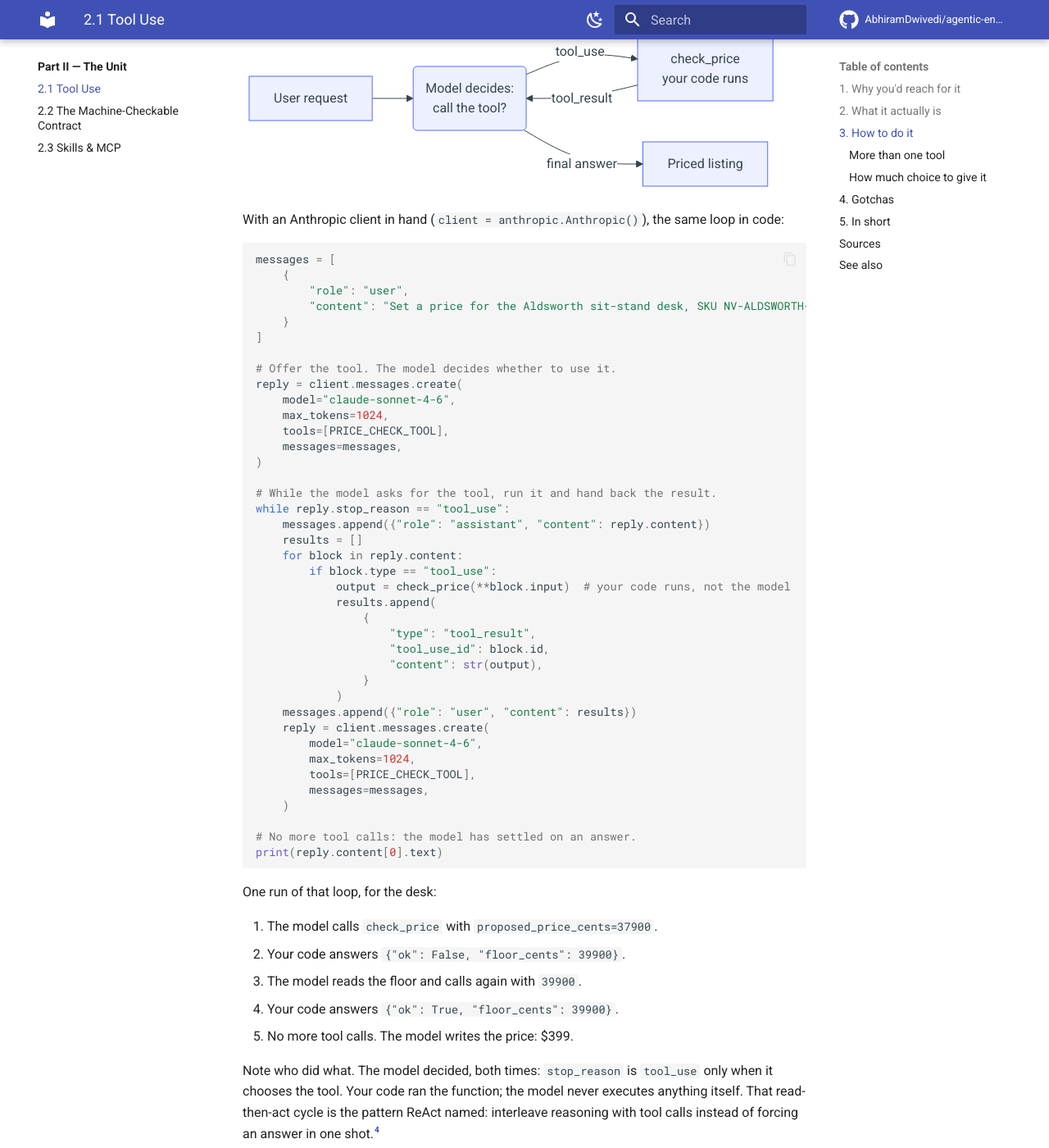
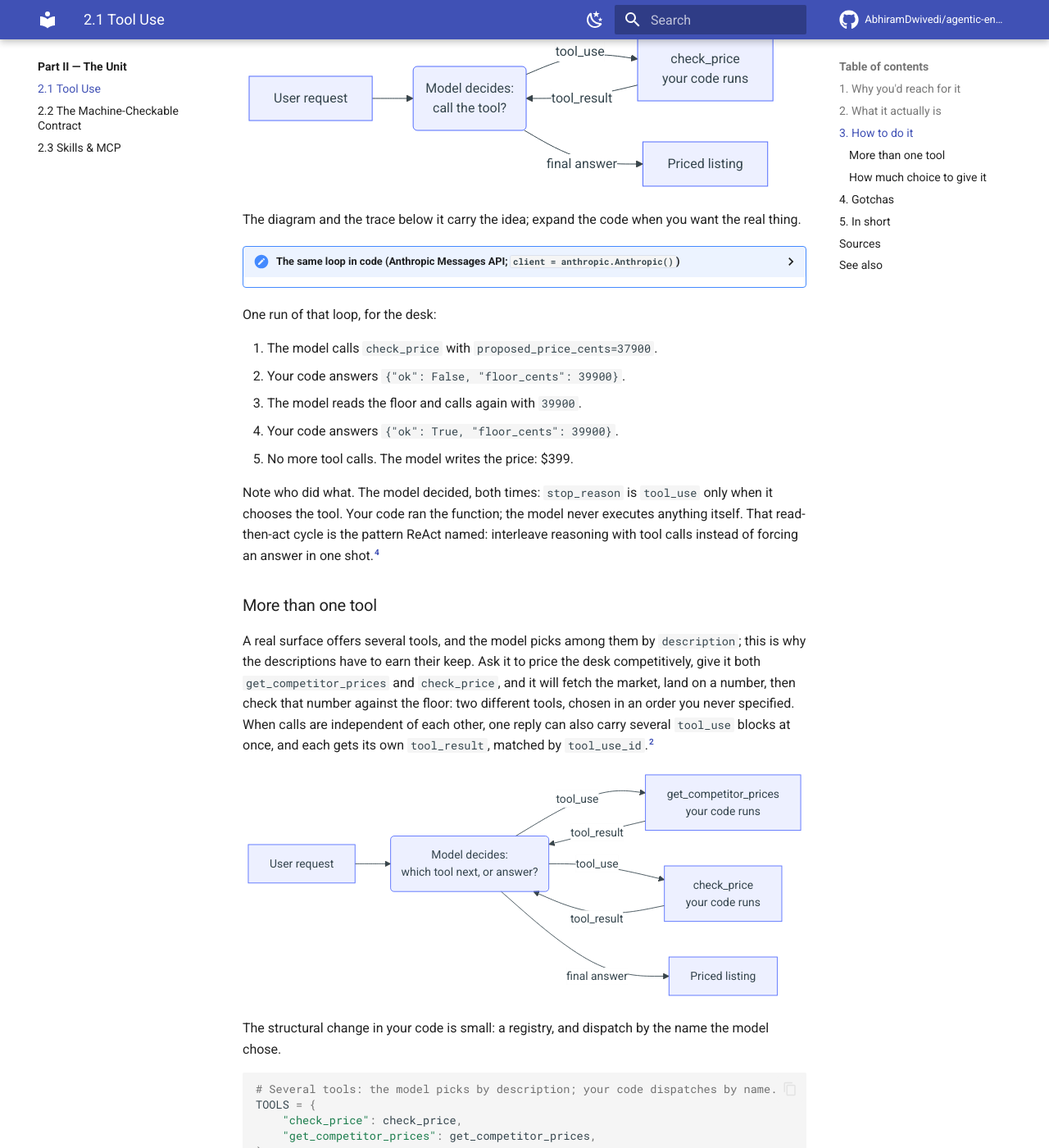
Before and after one commit to AbhiramDwivedi/agentic-engineering, an MkDocs documentation site: the page built from docs/the-unit/tool-use.md, in a window 1280 px wide and 1400 px high, scrolled down 2432 px. Shown: the whole window at 82% size. Built offline with MkDocs 1.6.1 and Material for MkDocs 9.7.7, drawn with Linux system fonts in a browser that asks for light colours; comment, search, counter and statistics services are not loaded.

Commit message:
Expandable listings: collapse the long API loop; short, load-bearing code stays visible
Plain <details>/<summary> collapses on GitHub and the site both, so it fits
the dual-rendering constraint. Policy in the template: code the argument
needs (about 20 lines or less, and any structural delta) stays visible; a
longer listing whose story the diagram and trace already tell collapses.
In 2.1 only the 40-line Messages API loop folds; schema, tool, and the
multi-tool registry remain in view.

Co-Authored-By: Claude Fable 5 <noreply@anthropic.com>

````diff
--- a/docs/stylesheets/extra.css
+++ b/docs/stylesheets/extra.css
@@ -77,3 +77,9 @@
 /* "Planned" nav items render slightly muted so the full map is visible
    without implying every chapter is written yet. */
 .md-nav__item .md-nav__link[href*="#planned"] { opacity: 0.6; }
+
+/* --- Expandable listing (plain <details>, dual-renders on GitHub) -------- */
+.md-typeset details > summary {
+  cursor: pointer;
+  margin-bottom: 0.6rem;
+}
--- a/docs/the-unit/tool-use.md
+++ b/docs/the-unit/tool-use.md
@@ -80,7 +80,10 @@ flowchart LR
     M -- "final answer" --> F["Priced listing"]
 ```
 
-With an Anthropic client in hand (`client = anthropic.Anthropic()`), the same loop in code:
+The diagram and the trace below it carry the idea; expand the code when you want the real thing.
+
+<details markdown>
+<summary><b>The same loop in code</b> (Anthropic Messages API; <code>client = anthropic.Anthropic()</code>)</summary>
 
 ```python
 messages = [
@@ -123,6 +126,8 @@ while reply.stop_reason == "tool_use":
 # No more tool calls: the model has settled on an answer.
 print(reply.content[0].text)
 ```
+
+</details>
 
 One run of that loop, for the desk:
 
````
Also changed, not shown: meta/chapter-template.md (+4 -0 lines), meta/design-system.md (+1 -0 lines).
